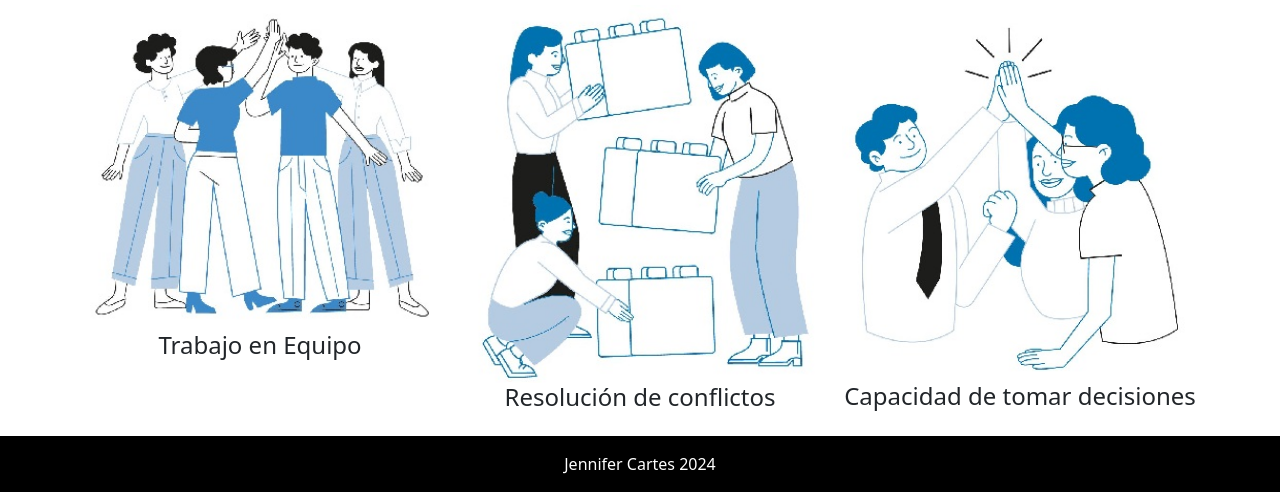
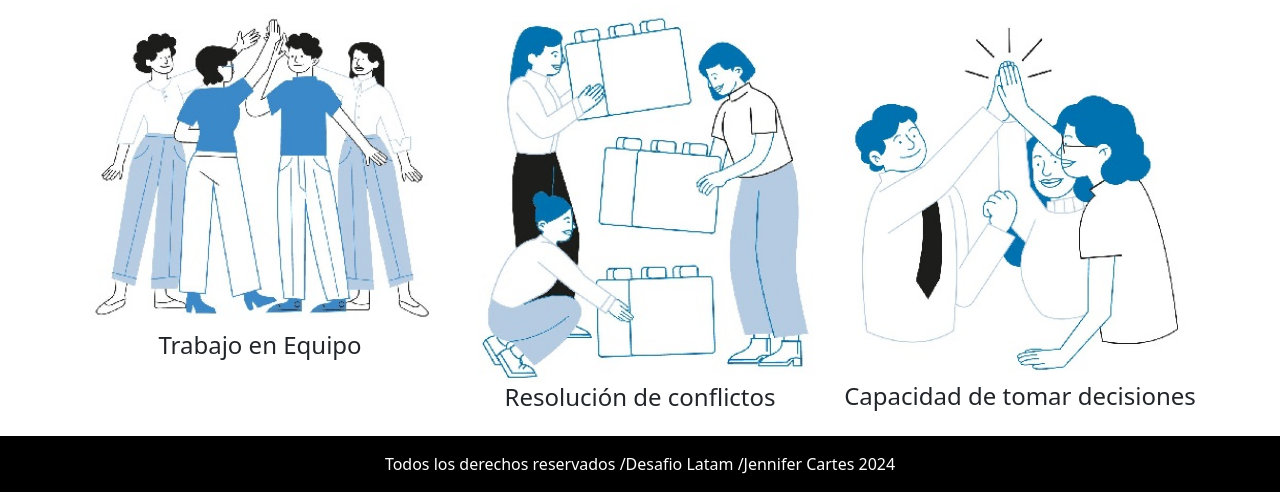
Before and after one commit to Jhoandry-prog/JenniCartes.github.oi, a plain HTML site: page index.html in a window 1280 px wide. Shown: the part 656-1156 px from the top of the page. Drawn offline with nearby package versions, Linux system fonts and the light colour scheme.

Commit message:
modificacion de footer

```diff
--- a/index.html
+++ b/index.html
@@ -88,7 +88,7 @@
     </section>
 
     <footer class="p-3 mb-2 bg-black text-white text-center">
-        Jennifer Cartes 2024
+        Todos los derechos reservados /Desafio Latam /Jennifer Cartes 2024
     </footer>
 
 
```
